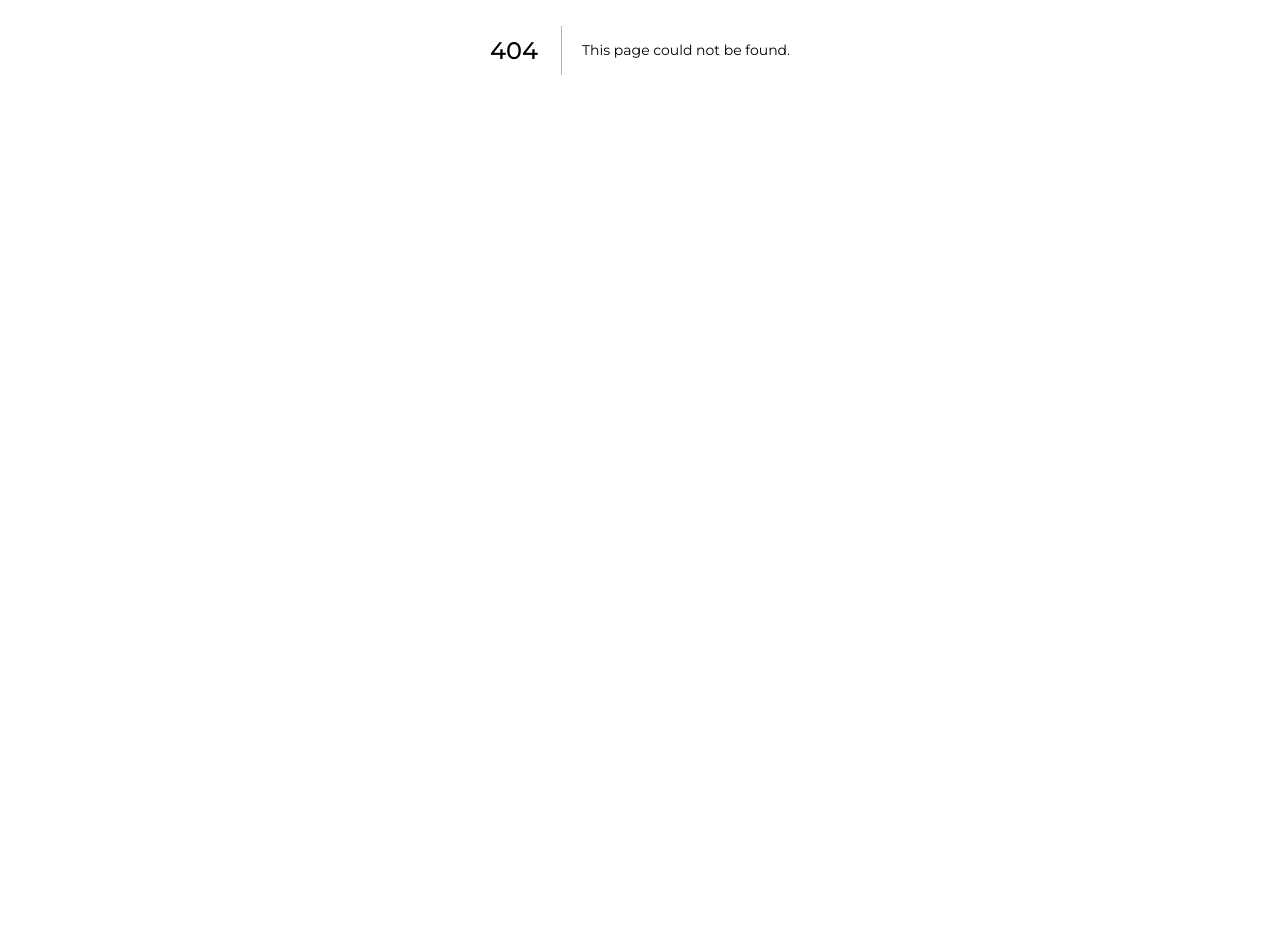
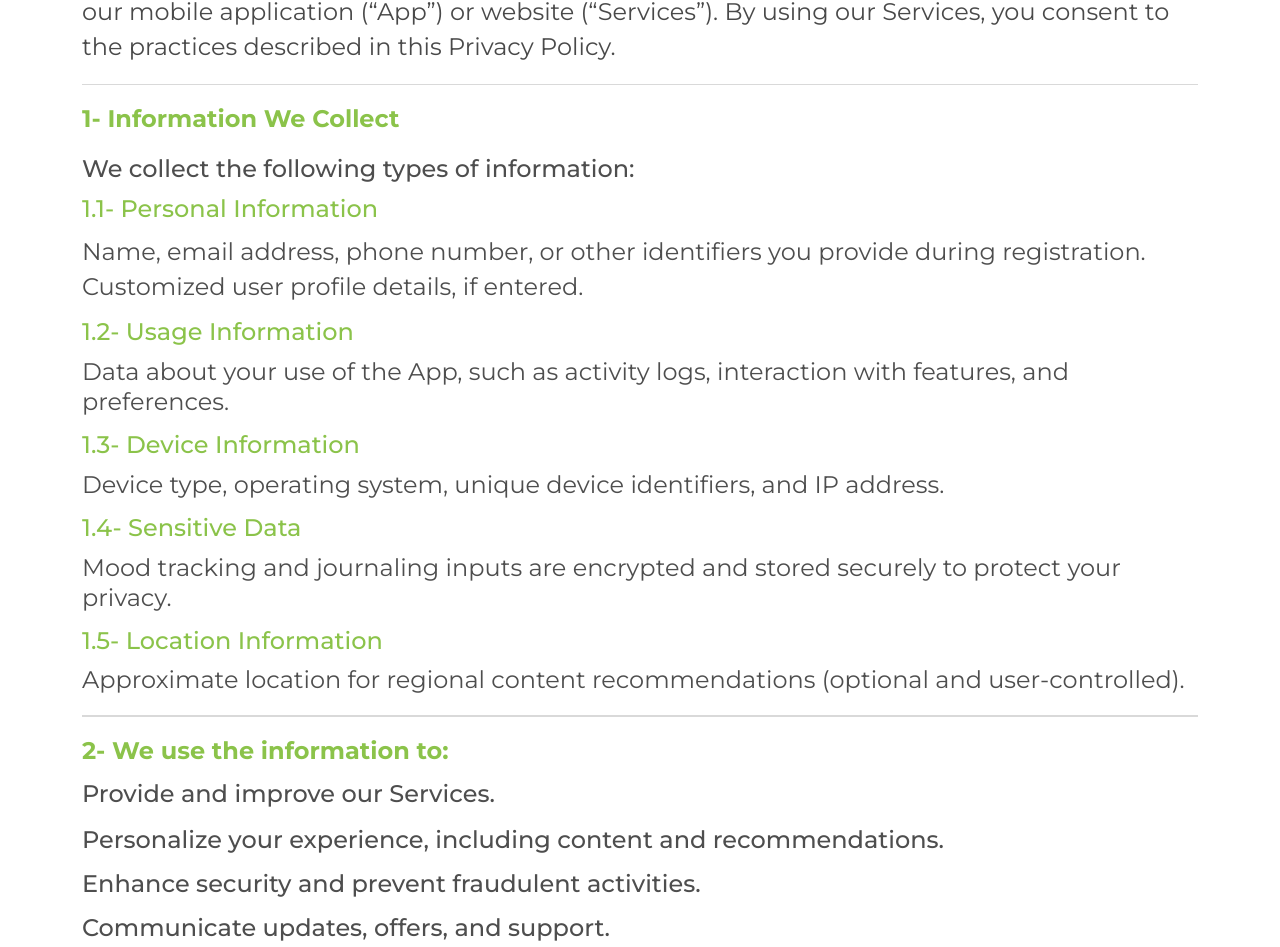
Before and after one commit to Nadir123649/Marsa_Global, a Next.js app: page /privacy in a window 1280 px wide. Before the commit this address had no page. Shown: the part 350-1297 px from the top of the page. Before the commit the page ends 800 px from the top, so only its background shows below. Built offline with nearby package versions, Linux system fonts and the light colour scheme.

Commit message:
add privacy page

```diff
--- /dev/null
+++ b/src/components/PrivacyPolicy.jsx
@@ -0,0 +1,69 @@
+import { LogoHeader } from '@/utils'
+import Image from 'next/image'
+import Link from 'next/link'
+import React from 'react'
+import { Container } from 'react-bootstrap'
+
+const PrivacyPolicy = () => {
+    return (
+        <section>
+            <Container>
+                <h1 className='text-[#8BC34A] text-[48px] font-bold pb-[10px]'>Our Privacy <span className='text-[#494949]'>Policy</span></h1>
+                <div className='custom-border py-[20px] '>
+                    <h2 className='font-semibold text-[24px]'>Effective Date: <span className='text-[#8BC34A] font-medium'>January 23, 2025</span> </h2>
+                </div>
+                <div className=' py-[20px] '>
+                    <p className='text-[24px] text-[#494949] leading-[35px]'>Welcome to Cigma! Your privacy is important to us. This Privacy Policy and Patient Consent Disclaimer outlines how we collect, use, disclose, and protect your information while using our mobile application (“App”) or website (“Services”). By using our Services, you consent to the practices described in this Privacy Policy.</p>
+                </div>
+                {/* info we collect */}
+                <div className='custom-border py-[20px]  '>
+                    <h2 className='font-bold text-[24px] text-[#8BC34A] pb-[10px]'>1- Information We Collect</h2>
+                    <p className='text-[#4E4E4E] text-[24px] font-medium py-[14px]'>We collect the following types of information:</p>
+                    <ul className='flex flex-col gap-[14px] '>
+                        <li className=''>
+                            <h2 className='font-medium text-[24px] text-[#8BC34A] pb-[10px]'>1.1- Personal Information</h2>
+                            <p className='text-[#4E4E4E] text-[24px] leading-[35px]'>Name, email address, phone number, or other identifiers you provide during registration. Customized user profile details, if entered.</p>
+                        </li>
+                        <li>
+                            <h2 className='font-medium text-[24px] text-[#8BC34A] pb-[10px]'>1.2- Usage Information</h2>
+                            <p className='text-[#4E4E4E] text-[24px] leading-[30px]'>Data about your use of the App, such as activity logs, interaction with features, and preferences.</p>
+                        </li>
+                        <li>
+                            <h2 className='font-medium text-[24px] text-[#8BC34A] pb-[10px]'>1.3- Device Information</h2>
+                            <p className='text-[#4E4E4E] text-[24px] leading-[30px]'>Device type, operating system, unique device identifiers, and IP address.</p>
+                        </li>
+                        <li>
+                            <h2 className='font-medium text-[24px] text-[#8BC34A] pb-[10px]'>1.4- Sensitive Data</h2>
+                            <p className='text-[#4E4E4E] text-[24px] leading-[30px]'>Mood tracking and journaling inputs are encrypted and stored securely to protect your privacy.</p>
+                        </li>
+                        <li>
+                            <h2 className='font-medium text-[24px] text-[#8BC34A] pb-[10px]'>1.5- Location Information</h2>
+                            <p className='text-[#4E4E4E] text-[24px] leading-[30px]'>Approximate location for regional content recommendations (optional and user-controlled).</p>
+                        </li>
+                    </ul>
+                </div>
+                 {/* we use info to  */}
+                 <div className='custom-border py-[20px]  '>
+                    <h2 className='font-bold text-[24px] text-[#8BC34A] pb-[10px]'>2- We use the information to:</h2>
+                    <ul className='flex flex-col gap-[14px] '>
+                        <li className=''>
+                            <p className='text-[#4E4E4E] text-[24px] font-medium leading-[35px]'>Provide and improve our Services.</p>
+                        </li>
+                        <li>
+                            <p className='text-[#4E4E4E] text-[24px]  font-medium leading-[30px]'>Personalize your experience, including content and recommendations.
+                            </p>
+                        </li>
+                        <li>
+                            <p className='text-[#4E4E4E] text-[24px] font-medium leading-[30px]'>Enhance security and prevent fraudulent activities.</p>
+                        </li>
+                        <li>
+                            <p className='text-[#4E4E4E] text-[24px] font-medium leading-[30px]'>Communicate updates, offers, and support.</p>
+                        </li>
+
+                    </ul>
+                </div>
+            </Container>
+        </section>
+    )
+}
+export default PrivacyPolicy
--- /dev/null
+++ b/src/pages/privacy.jsx
@@ -0,0 +1,15 @@
+import Footer from '@/components/Footer';
+import Header from '@/components/Header';
+import PrivacyPolicy from '@/components/PrivacyPolicy';
+
+const Privacy = () => {
+
+    return (
+        <section>
+            <Header />
+            <PrivacyPolicy />
+            <Footer />
+        </section>
+    );
+}
+export default Privacy;
--- a/src/styles/index.css
+++ b/src/styles/index.css
@@ -167,3 +167,8 @@ a {
 .contact-form {
   padding: 30px 20px 30px 30px !important;
 }
+
+.custom-border{
+  border-top: 1px solid #D9D9D9;
+  border-bottom: 1px solid #D9D9D9;
+}
```
